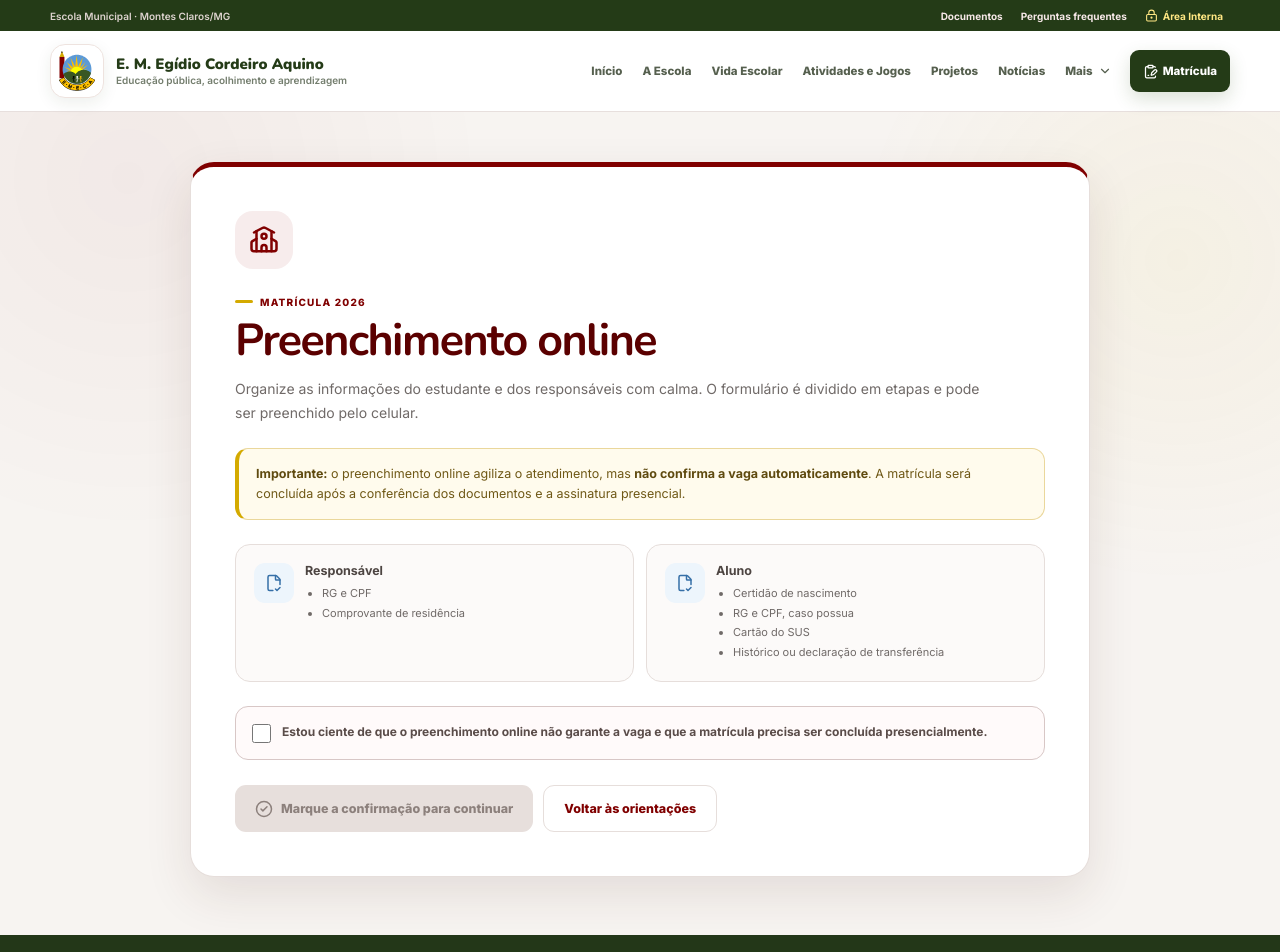
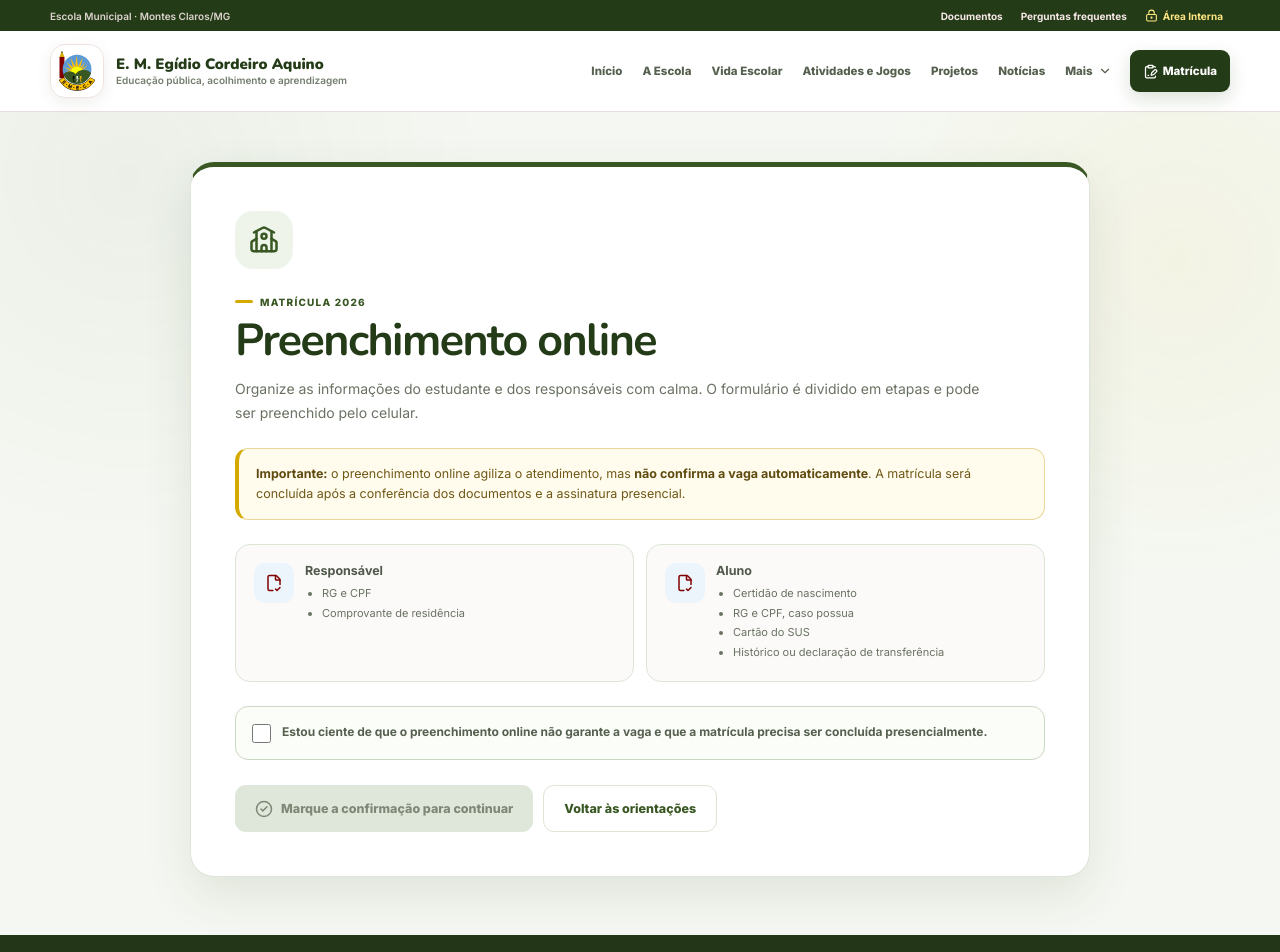
Before and after one commit to Paulo-Andre/emeca, a React (Vite) app in the folder frontend_publico/: page /DadosMae in a window 1280 px wide. Shown: the top 952 px of the page. Built offline with nearby package versions, Linux system fonts and the light colour scheme.

Commit message:
Aplicar verde dominante à experiência de matrícula

```diff
--- a/frontend_publico/src/components/css/publico.css
+++ b/frontend_publico/src/components/css/publico.css
@@ -1,26 +1,26 @@
 :root {
-  --public-wine: #800000;
-  --public-wine-dark: #5b0000;
-  --public-wine-soft: #f7ecec;
+  --public-wine: #395723;
+  --public-wine-dark: #243b17;
+  --public-wine-soft: #eef4ea;
   --public-gold: #d4aa00;
   --public-gold-bright: #ffc200;
   --public-gold-soft: #fff8dc;
-  --public-blue: #5c9ad7;
+  --public-blue: #800000;
   --public-green: #395723;
   --public-green-soft: #eef4ea;
-  --public-bg: #f7f4f1;
+  --public-bg: #f5f8f2;
   --public-surface: #ffffff;
-  --public-text: #3f3a3a;
-  --public-muted: #706a68;
-  --public-border: #e6dedb;
+  --public-text: #374033;
+  --public-muted: #697263;
+  --public-border: #dde5d7;
   --public-danger: #b42318;
-  --public-shadow: 0 18px 48px rgba(73,34,31,.11);
+  --public-shadow: 0 18px 48px rgba(42,67,29,.11);
 }
 
 .public-page {
   min-height: 100%;
   background:
-    radial-gradient(circle at 10% 8%, rgba(128,0,0,.045), transparent 26%),
+    radial-gradient(circle at 10% 8%, rgba(57,87,35,.05), transparent 26%),
     radial-gradient(circle at 92% 18%, rgba(212,170,0,.06), transparent 24%),
     var(--public-bg);
   color: var(--public-text);
@@ -152,12 +152,12 @@
   place-items: center;
   border-radius: 11px;
   background: #edf5fc;
-  color: #356fa7;
+  color: #800000;
 }
 
 .matricula-doc-grid h3 {
   margin: 0 0 7px;
-  color: #4d4542;
+  color: #4f584a;
   font-size: 12.5px;
 }
 
@@ -179,10 +179,10 @@
   display: flex;
   align-items: flex-start;
   gap: 11px;
-  border: 1px solid #d8c7c6;
+  border: 1px solid #cad8c3;
   border-radius: 13px;
-  background: #fffafa;
-  color: #5a4c49;
+  background: #fbfdf9;
+  color: #56604f;
   cursor: pointer;
   font-size: 12px;
   font-weight: 650;
@@ -190,7 +190,7 @@
 }
 
 .confirmacao-container:hover {
-  border-color: #cfaead;
+  border-color: #afc0a6;
   background: var(--public-wine-soft);
 }
 
@@ -228,7 +228,7 @@
   border: 0;
   background: var(--public-wine);
   color: #fff;
-  box-shadow: 0 8px 20px rgba(128,0,0,.17);
+  box-shadow: 0 8px 20px rgba(57,87,35,.18);
 }
 
 .matricula-btn-primary:hover {
@@ -243,13 +243,13 @@
 }
 
 .matricula-btn-secondary:hover {
-  border-color: #d5bcba;
+  border-color: #bdcdb6;
   background: var(--public-wine-soft);
 }
 
 .matricula-btn-primary.disabled {
-  background: #e7dfdc;
-  color: #8c807c;
+  background: #dfe6da;
+  color: #7d8877;
   box-shadow: none;
   pointer-events: none;
 }
```
